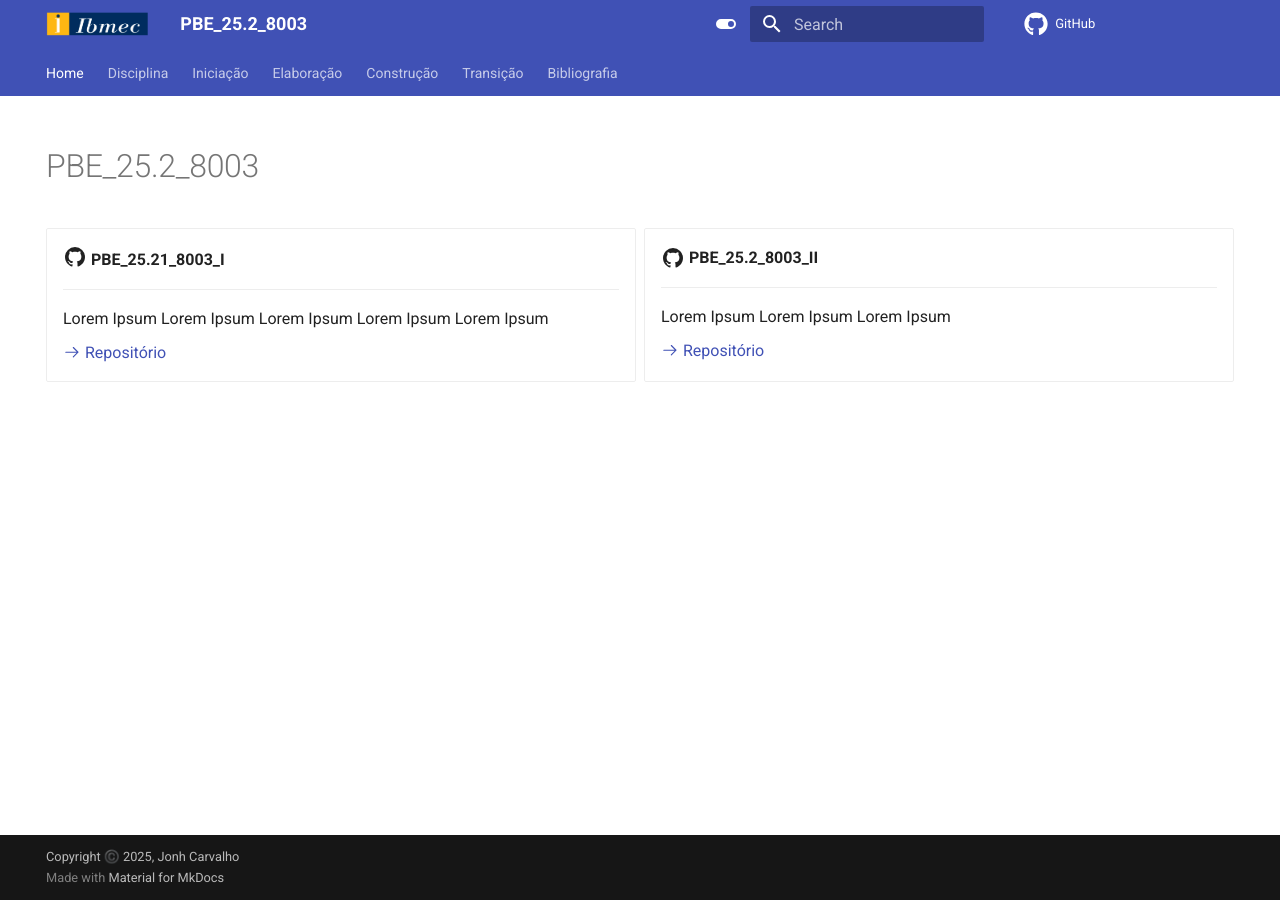
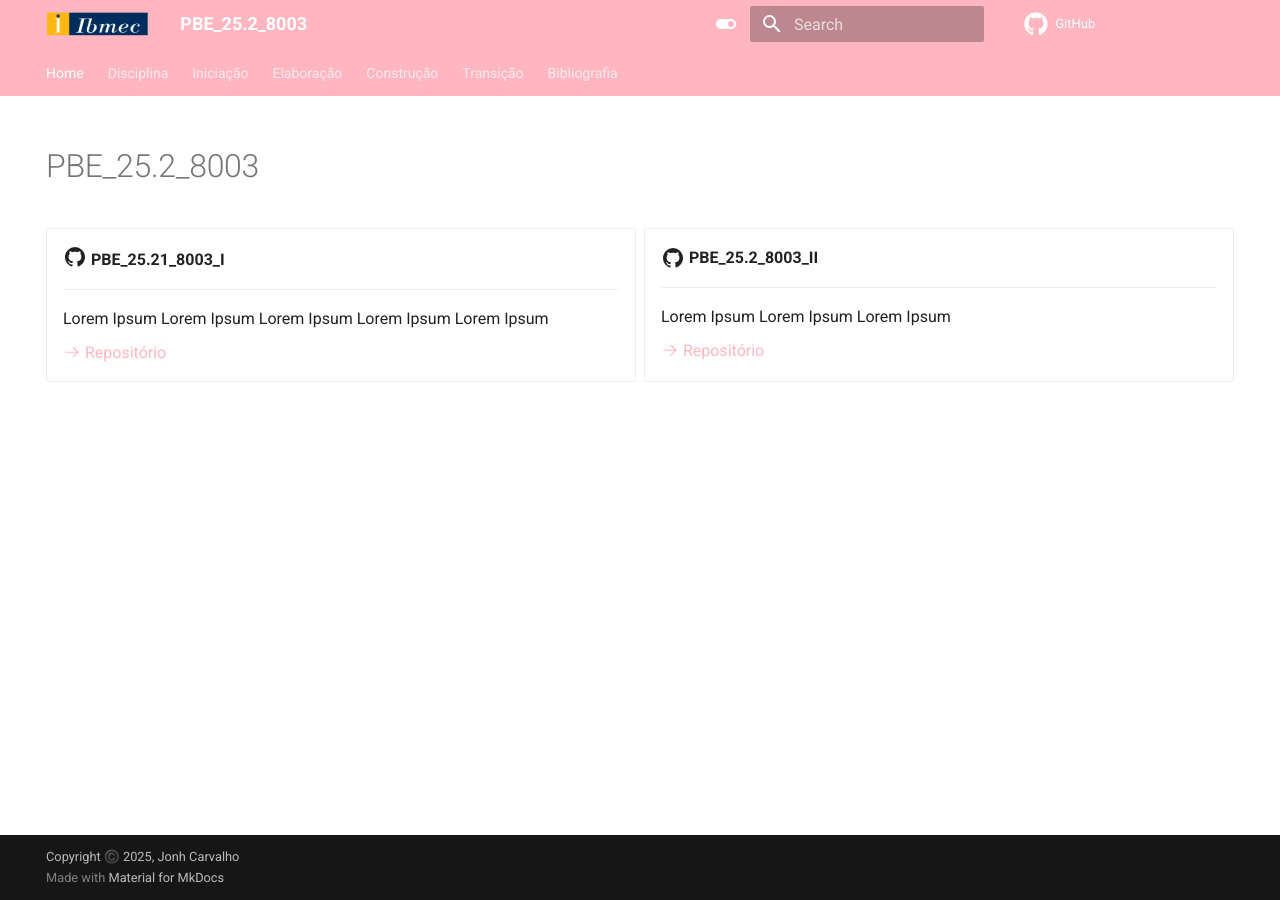
Before and after one commit to Projetos-de-Extensao/PBE_26.1_8002_I, an MkDocs documentation site: the page built from docs/index.md, in a window 1280 px wide. Built offline with MkDocs 1.6.1 and Material for MkDocs 9.7.7, drawn with Linux system fonts in a browser that asks for light colours; comment, search, counter and statistics services are not loaded.

Commit message:
quarta tentativa de deixar o site com destaque rosa

```diff
--- a/docs/css/extra.css
+++ b/docs/css/extra.css
@@ -4,7 +4,8 @@
 }
 :root {
 
-    --md-primary-fg-color--dark: #e47fb5;
-    --md-primary-fg-color--light: #ffc9e6;
+    --md-primary-fg-color: #ffb6c1 !important;
+    --md-primary-fg-color--dark: #e47fb5 !important;
+    --md-primary-fg-color--light: #ffc9e6 !important;
 
 }
```
